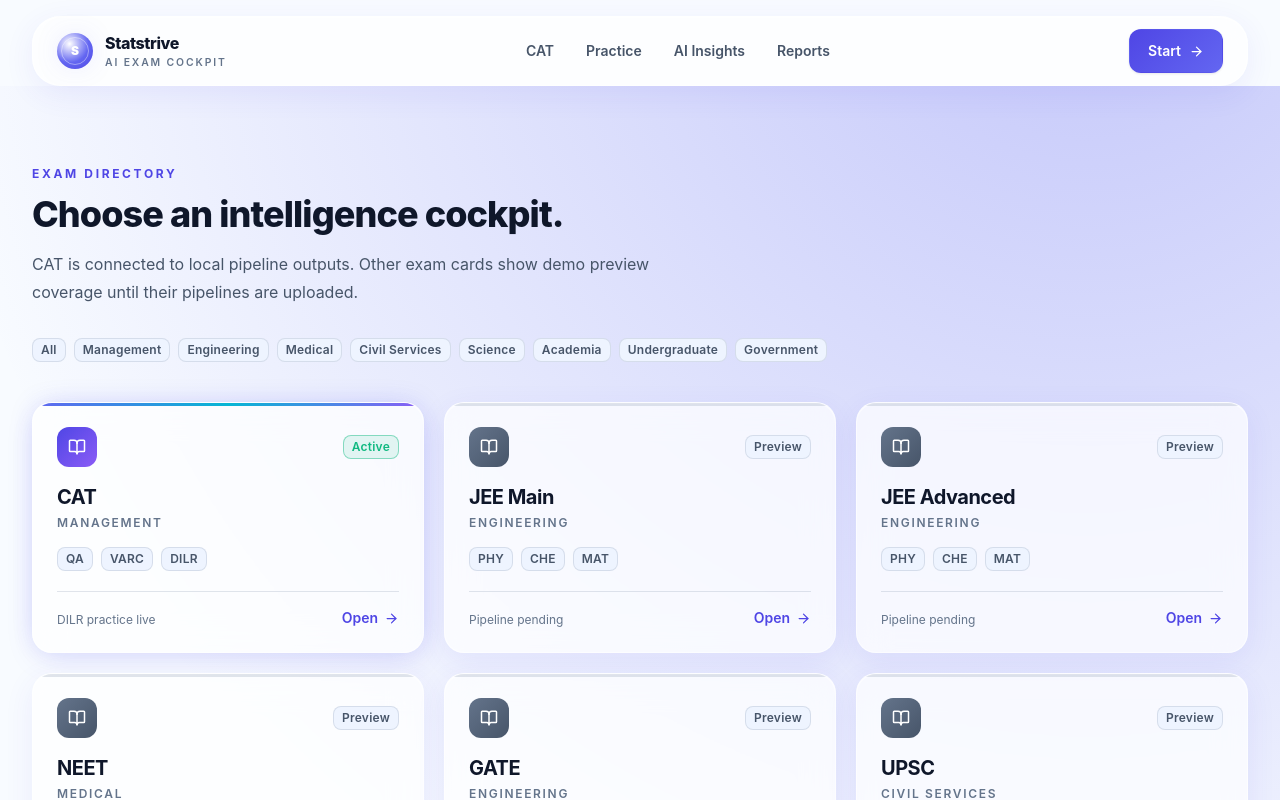
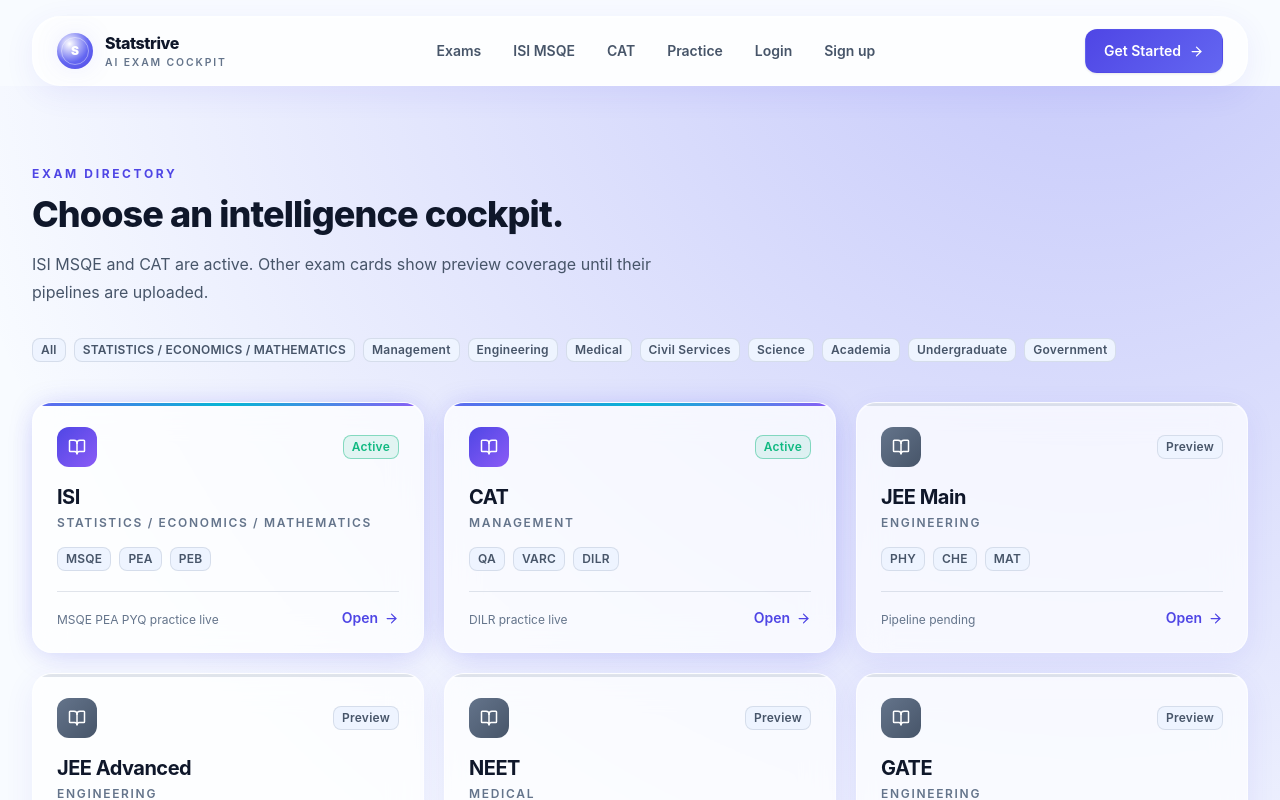
Before and after one commit to cparv3716-creator/Exam-Pred, a Next.js app: page /exams in a window 1280 px wide. Shown: the top 800 px of the page. Built offline with nearby package versions, Linux system fonts and the light colour scheme.

Commit message:
Repair Statstrive homepage and exam navigation

```diff
--- a/app/exams/page.tsx
+++ b/app/exams/page.tsx
@@ -22,8 +22,8 @@
               Choose an intelligence cockpit.
             </h1>
             <p className="mt-4 text-base leading-7" style={{ color: "var(--aurora-text-secondary)" }}>
-              CAT is connected to local pipeline outputs. Other exam cards show demo preview
-              coverage until their pipelines are uploaded.
+              ISI MSQE and CAT are active. Other exam cards show preview coverage until
+              their pipelines are uploaded.
             </p>
           </div>
 
@@ -37,19 +37,25 @@
 
           <div className="mt-10 grid gap-5 sm:grid-cols-2 lg:grid-cols-3">
             {exams.map((exam) => {
-              const live = exam.slug === "cat";
+              const active = exam.slug === "cat" || exam.slug === "isi";
+              const href = exam.slug === "cat" ? "/exams/cat" : `/exams/${exam.slug}`;
+              const statusText = exam.slug === "cat"
+                ? "DILR practice live"
+                : exam.slug === "isi"
+                  ? "MSQE PEA PYQ practice live"
+                  : "Pipeline pending";
               return (
                 <Link
                   key={exam.slug}
-                  href={live ? "/exams/cat" : `/exams/${exam.slug}`}
+                  href={href}
                   className="aurora-glass aurora-card-hover aurora-focus-ring group relative flex flex-col overflow-hidden p-6"
-                  style={live ? { boxShadow: "var(--aurora-shadow-glass), var(--aurora-glow-md)" } : undefined}
+                  style={active ? { boxShadow: "var(--aurora-shadow-glass), var(--aurora-glow-md)" } : undefined}
                 >
                   <span
                     aria-hidden
                     className="absolute inset-x-0 top-0 h-[3px]"
                     style={{
-                      background: live
+                      background: active
                         ? "linear-gradient(90deg, var(--aurora-1), var(--aurora-2), var(--aurora-3))"
                         : "var(--aurora-border-soft)",
                     }}
@@ -58,7 +64,7 @@
                     <span
                       className="inline-flex h-10 w-10 items-center justify-center rounded-xl text-white"
                       style={{
-                        background: live
+                        background: active
                           ? "linear-gradient(135deg, var(--aurora-primary), var(--aurora-violet))"
                           : "linear-gradient(135deg, var(--aurora-text-muted), var(--aurora-text-secondary))",
                       }}
@@ -68,7 +74,7 @@
                     <span
                       className="aurora-badge"
                       style={
-                        live
+                        active
                           ? {
                               color: "var(--aurora-success)",
                               borderColor: "color-mix(in srgb, var(--aurora-success) 45%, transparent)",
@@ -77,7 +83,7 @@
                           : undefined
                       }
                     >
-                      {live ? "Active" : "Preview"}
+                      {active ? "Active" : "Preview"}
                     </span>
                   </div>
 
@@ -99,7 +105,7 @@
                     style={{ borderColor: "var(--aurora-border-soft)" }}
                   >
                     <span className="text-xs" style={{ color: "var(--aurora-text-muted)" }}>
-                      {live ? "DILR practice live" : "Pipeline pending"}
+                      {statusText}
                     </span>
                     <span
                       className="inline-flex items-center gap-1.5 text-sm font-semibold transition-transform group-hover:translate-x-0.5"
--- a/app/page.tsx
+++ b/app/page.tsx
@@ -1,6 +1,7 @@
 import Link from "next/link";
 import {
   ArrowRight,
+  BookOpenCheck,
   Layers,
   Network,
   Radar,
@@ -15,13 +16,15 @@
 /* ── nav / content data ─────────────────────────────────────────────── */
 
 const NAV_LINKS = [
+  { label: "Exams", href: "/exams" },
+  { label: "ISI MSQE", href: "/exams/isi/msqe" },
   { label: "CAT", href: "/exams/cat" },
-  { label: "Practice", href: "/exams/cat/dilr" },
-  { label: "AI Insights", href: "/exams/cat/reports" },
-  { label: "Reports", href: "/dashboard" },
+  { label: "Practice", href: "/exams/isi/msqe/pyqs/pea" },
+  { label: "Login", href: "/login" },
+  { label: "Sign up", href: "/signup" },
 ];
 
-const HERO_CHIPS = ["CAT-first", "PYQ-backed", "Multi-exam architecture", "Adaptive practice"];
+const HERO_CHIPS = ["ISI MSQE live", "CAT DILR practice", "PYQ-backed intelligence", "Multi-exam roadmap"];
 
 
 /* ── tiny abstract visuals (decorative, no metrics) ─────────────────── */
@@ -177,6 +180,33 @@
   },
 ];
 
+const EXAM_PATHS = [
+  {
+    icon: BookOpenCheck,
+    title: "ISI MSQE PEA PYQ Practice",
+    desc: "2022–2026 previous-year questions with interactive checking and stepwise solutions.",
+    cta: "Open ISI MSQE",
+    href: "/exams/isi/msqe",
+    badge: "Active",
+  },
+  {
+    icon: Route,
+    title: "CAT DILR practice",
+    desc: "Focused DILR sets stay visible as one active option inside the broader Statstrive cockpit.",
+    cta: "Open CAT",
+    href: "/exams/cat",
+    badge: "Active",
+  },
+  {
+    icon: Network,
+    title: "Multi-exam roadmap",
+    desc: "PYQ-backed exam intelligence expanding across ISI, CAT, JAM, and other serious exam tracks.",
+    cta: "Explore all exams",
+    href: "/exams",
+    badge: "Roadmap",
+  },
+];
+
 /* ── page ───────────────────────────────────────────────────────────── */
 
 export default function HomePage() {
@@ -287,8 +317,8 @@
               ))}
             </nav>
 
-            <Link href="/exams/cat/dilr" className="aurora-button-primary aurora-focus-ring px-5 text-sm">
-              Start
+            <Link href="/signup" className="aurora-button-primary aurora-focus-ring px-5 text-sm">
+              Get Started
               <ArrowRight size={15} aria-hidden />
             </Link>
           </div>
@@ -329,23 +359,23 @@
               className="mt-7 max-w-2xl text-lg leading-8 sm:text-xl sm:leading-9"
               style={{ color: "var(--aurora-text-secondary)" }}
             >
-              Analyze PYQ patterns, map weak areas, and practice with exam-aware intelligence.
+              Analyze PYQ patterns, map weak areas, and practice with exam-aware intelligence across ISI, CAT and the multi-exam roadmap.
             </p>
 
             <div className="mt-10 flex flex-col gap-3 sm:flex-row sm:gap-4">
               <Link
-                href="/exams/cat/dilr"
+                href="/exams/isi/msqe/pyqs/pea"
                 className="aurora-button-primary aurora-focus-ring group px-8 py-4 text-base"
                 style={{ boxShadow: "var(--aurora-shadow-2), var(--aurora-glow-md)" }}
               >
-                Start CAT Practice
+                Start ISI MSQE Practice
                 <ArrowRight size={18} aria-hidden className="transition-transform group-hover:translate-x-1" />
               </Link>
               <Link
-                href="/exams/cat/dilr"
+                href="/exams"
                 className="aurora-button-secondary aurora-focus-ring px-8 py-4 text-base"
               >
-                Explore DILR Sets
+                Explore All Exams
               </Link>
             </div>
 
@@ -359,6 +389,48 @@
           </div>
         </div>
       </AuroraBackground>
+
+      {/* EXAM PATHS */}
+      <section className="border-t px-4 py-16 sm:px-6 sm:py-20 lg:px-8" style={{ borderColor: "var(--aurora-border-soft)" }}>
+        <div className="mx-auto max-w-7xl">
+          <div className="flex flex-col justify-between gap-4 md:flex-row md:items-end">
+            <div>
+              <p className="text-xs font-bold uppercase tracking-[0.22em]" style={{ color: "var(--aurora-primary)" }}>
+                Active exam paths
+              </p>
+              <h2 className="mt-3 text-3xl font-extrabold tracking-tight sm:text-4xl">
+                ISI is live. CAT stays in the cockpit.
+              </h2>
+            </div>
+            <p className="max-w-xl text-base leading-7" style={{ color: "var(--aurora-text-secondary)" }}>
+              Start with ISI MSQE PEA PYQs, continue with CAT DILR practice, and follow the PYQ-backed exam intelligence roadmap as new tracks come online.
+            </p>
+          </div>
+
+          <div className="mt-10 grid gap-5 lg:grid-cols-3">
+            {EXAM_PATHS.map(({ icon: Icon, title, desc, cta, href, badge }) => (
+              <Link key={title} href={href} className="aurora-glass aurora-card-hover aurora-focus-ring group flex flex-col p-6">
+                <div className="flex items-start justify-between gap-4">
+                  <span
+                    className="inline-flex h-11 w-11 items-center justify-center rounded-xl text-white"
+                    style={{ background: "linear-gradient(135deg, var(--aurora-primary), var(--aurora-violet))", boxShadow: "var(--aurora-glow-md)" }}
+                  >
+                    <Icon size={19} aria-hidden />
+                  </span>
+                  <span className="aurora-badge">{badge}</span>
+                </div>
+                <h3 className="mt-5 text-xl font-bold tracking-tight">{title}</h3>
+                <p className="mt-3 flex-1 text-sm leading-7" style={{ color: "var(--aurora-text-secondary)" }}>
+                  {desc}
+                </p>
+                <span className="mt-5 inline-flex items-center gap-2 text-sm font-bold" style={{ color: "var(--aurora-primary)" }}>
+                  {cta} <ArrowRight size={15} aria-hidden className="transition-transform group-hover:translate-x-0.5" />
+                </span>
+              </Link>
+            ))}
+          </div>
+        </div>
+      </section>
 
       {/* BENTO — intelligence systems */}
       <section className="border-t px-4 py-16 sm:px-6 sm:py-20 lg:px-8" style={{ borderColor: "var(--aurora-border-soft)" }}>
@@ -448,15 +520,15 @@
             Start where the exam is heading.
           </h2>
           <p className="mx-auto mt-4 max-w-xl text-base leading-7" style={{ color: "var(--aurora-text-secondary)" }}>
-            Jump into PYQ-backed DILR practice and let the intelligence layer map your next move.
+            Jump into ISI MSQE PEA PYQs, keep CAT DILR in view, and let the intelligence layer map your next move.
           </p>
           <div className="mt-8 flex flex-col items-center justify-center gap-3 sm:flex-row">
-            <Link href="/exams/cat/dilr" className="aurora-button-primary aurora-focus-ring px-7 py-3.5 text-base">
-              Start CAT Practice
+            <Link href="/exams/isi/msqe/pyqs/pea" className="aurora-button-primary aurora-focus-ring px-7 py-3.5 text-base">
+              Start ISI MSQE Practice
               <ArrowRight size={17} aria-hidden />
             </Link>
-            <Link href="/exams/cat/dilr" className="aurora-button-secondary aurora-focus-ring px-7 py-3.5 text-base">
-              Explore DILR Sets
+            <Link href="/exams" className="aurora-button-secondary aurora-focus-ring px-7 py-3.5 text-base">
+              Explore All Exams
             </Link>
           </div>
         </div>
--- a/components/aurora/AuroraPageShell.tsx
+++ b/components/aurora/AuroraPageShell.tsx
@@ -9,10 +9,12 @@
  */
 
 const NAV_LINKS = [
+  { label: "Exams", href: "/exams" },
+  { label: "ISI MSQE", href: "/exams/isi/msqe" },
   { label: "CAT", href: "/exams/cat" },
-  { label: "Practice", href: "/exams/cat/dilr" },
-  { label: "AI Insights", href: "/exams/cat/reports" },
-  { label: "Reports", href: "/dashboard" },
+  { label: "Practice", href: "/exams/isi/msqe/pyqs/pea" },
+  { label: "Login", href: "/login" },
+  { label: "Sign up", href: "/signup" },
 ];
 
 export function AuroraPageShell({ children }: { children: ReactNode }) {
@@ -64,8 +66,8 @@
               ))}
             </nav>
 
-            <Link href="/exams/cat/dilr" className="aurora-button-primary aurora-focus-ring px-5 text-sm">
-              Start
+            <Link href="/signup" className="aurora-button-primary aurora-focus-ring px-5 text-sm">
+              Get Started
               <ArrowRight size={15} aria-hidden />
             </Link>
           </div>
--- a/data/analytics.ts
+++ b/data/analytics.ts
@@ -159,8 +159,8 @@
 
 export const faqs = [
   {
-    q: "Does ExamIQ provide leaked or official exam papers?",
-    a: "No. ExamIQ is an independent pattern-analysis and practice platform. It does not provide leaked, official, exact, or guaranteed exam questions.",
+    q: "Does Statstrive provide leaked or official exam papers?",
+    a: "No. Statstrive is an independent pattern-analysis and practice platform. It does not provide leaked, official, exact, or guaranteed exam questions.",
   },
   {
     q: "Where does the question content come from?",
--- a/data/exams.ts
+++ b/data/exams.ts
@@ -1,6 +1,30 @@
 import type { Exam } from "@/types/examiq";
 
 export const exams: Exam[] = [
+  {
+    slug: "isi",
+    name: "ISI",
+    fullName: "Indian Statistical Institute",
+    category: "STATISTICS / ECONOMICS / MATHEMATICS",
+    accent: "#0ea5e9",
+    description:
+      "MSQE PEA PYQ practice live with interactive checking, previous-year context, and stepwise solutions.",
+    yearsCovered: "2022-2026",
+    pyqCount: 150,
+    topicCount: 18,
+    lastUpdated: "MSQE PEA PYQ practice live",
+    sections: [
+      { name: "MSQE", code: "MSQE" },
+      { name: "Paper EA", code: "PEA" },
+      { name: "Paper EB", code: "PEB" },
+    ],
+    highlights: ["MSQE PEA", "PYQ practice", "Stepwise solutions"],
+    topTopics: [
+      { name: "Macroeconomics", weight: 88, trend: "up" },
+      { name: "Microeconomics", weight: 84, trend: "flat" },
+      { name: "Probability and Statistics", weight: 80, trend: "up" },
+    ],
+  },
   {
     slug: "cat",
     name: "CAT",
```
